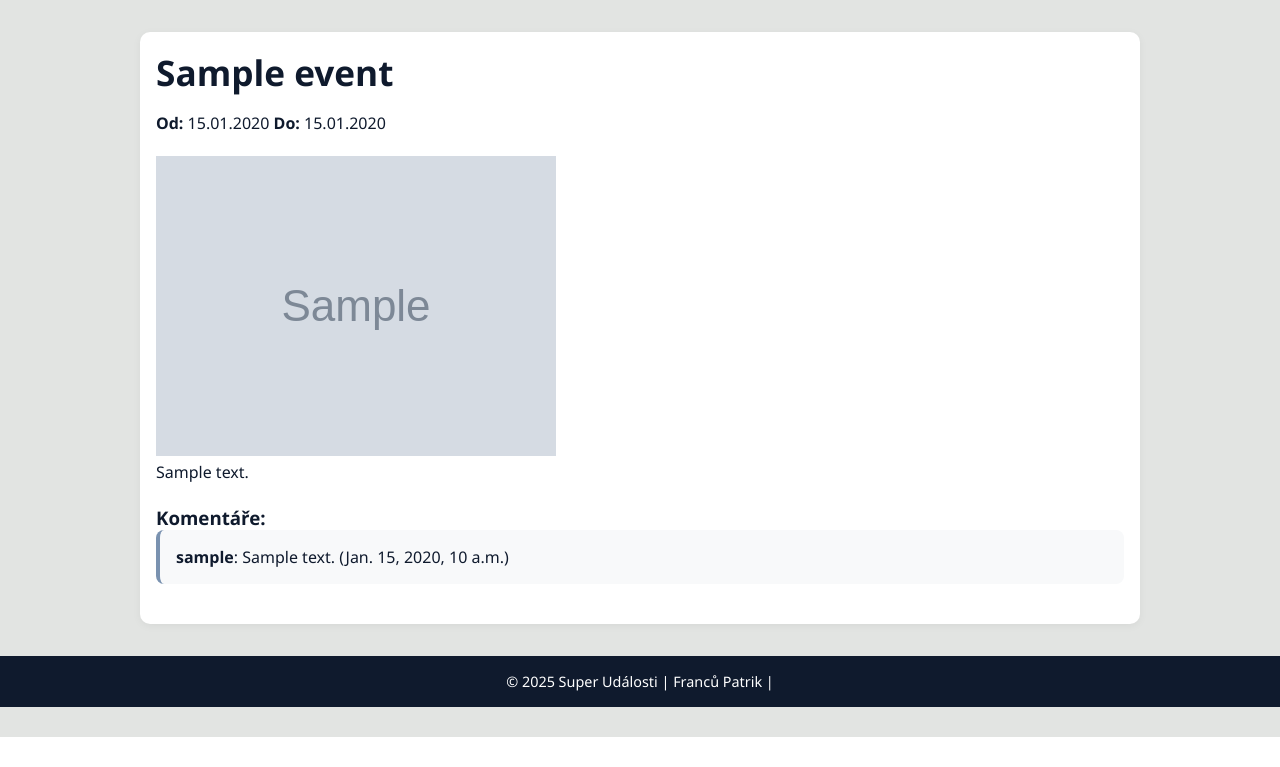
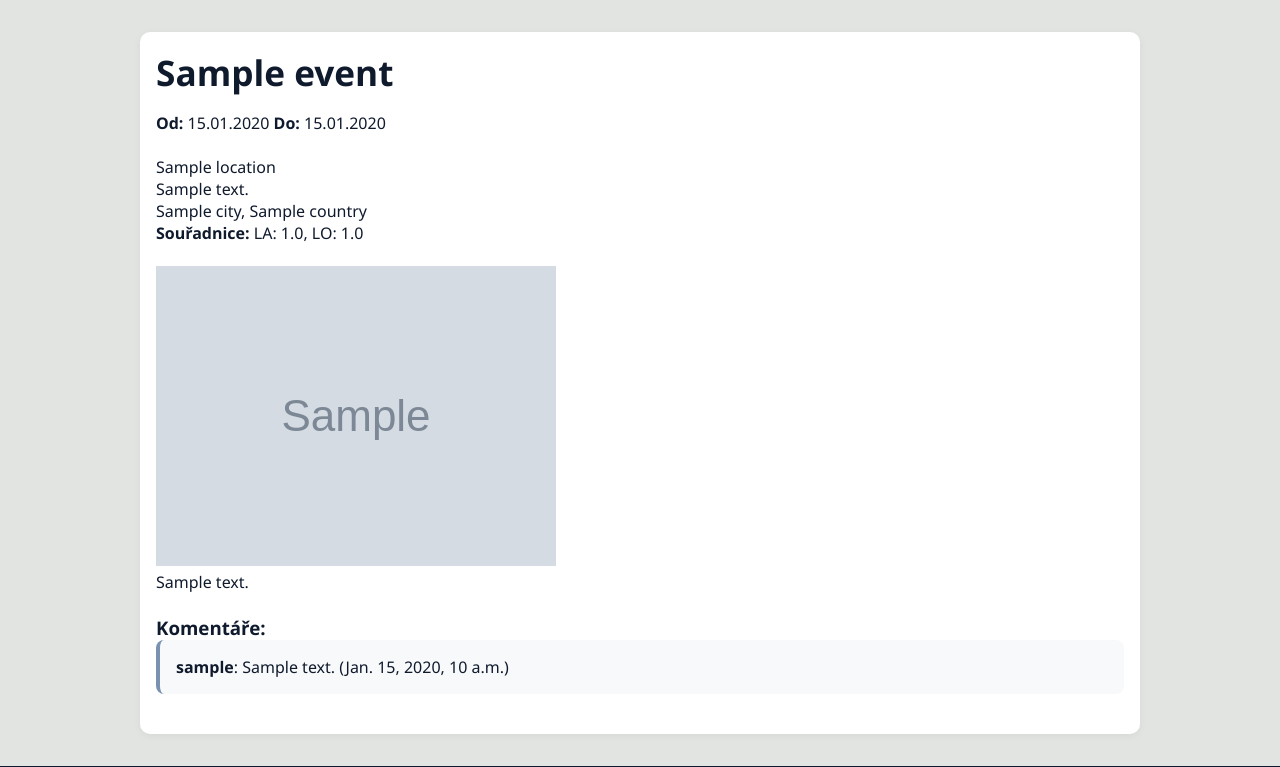
Before and after one commit to AFitzpatrik/SuperUdalosti, a Django app: page /event/1/ in a window 1280 px wide. Shown: the part 63-830 px from the top of the page. Before the commit the page ends 800 px from the top, so only its background shows below. Run offline with Django 5.2, Linux system fonts and the light colour scheme; tables that the repository leaves empty hold one stand-in row (values such as "Sample post"); grey boxes marked "Sample" are stand-in pictures.

Commit message:
Feature 5.x přidání adres, souřadnic do Detail page,

```diff
--- a/viewer/models.py
+++ b/viewer/models.py
@@ -37,6 +37,7 @@ class City(models.Model):
 
 class Location(models.Model):
     name = models.CharField(max_length=100, unique=True, null=True, blank=True)
+    address = models.CharField(max_length=255, null=True, blank=True)
     city = models.ForeignKey(City, on_delete=models.CASCADE, related_name="locations")
     latitude = models.FloatField(null=False, blank=False)
     longitude = models.FloatField(null=False, blank=False)
--- a/viewer/templates/viewer/event_detail.html
+++ b/viewer/templates/viewer/event_detail.html
@@ -10,8 +10,17 @@
 <div class="event-dates">
     <span><strong>Od:</strong> {{ event.start_date | date:"d.m.Y" }}</span>
     <span><strong>Do:</strong> {{ event.end_date | date:"d.m.Y" }}</span>
+</div><br>
+<div>
+    {{ event.location.name }}<br>
+    {{ event.location.address }}<br>
+    {{ event.location.city.name }}, {{ event.location.city.country.name }}<br>
 </div>
-<br>
+
+<div class="coordinates">
+    <strong>Souřadnice:</strong>
+    LA: {{ event.location.latitude }}, LO: {{ event.location.longitude }}
+</div><br>
 {% if event.event_image %}
 <img alt="Obrázek události" src="{{ event.event_image.url }}" style="max-width: 500px;">
 {% else %}
```
